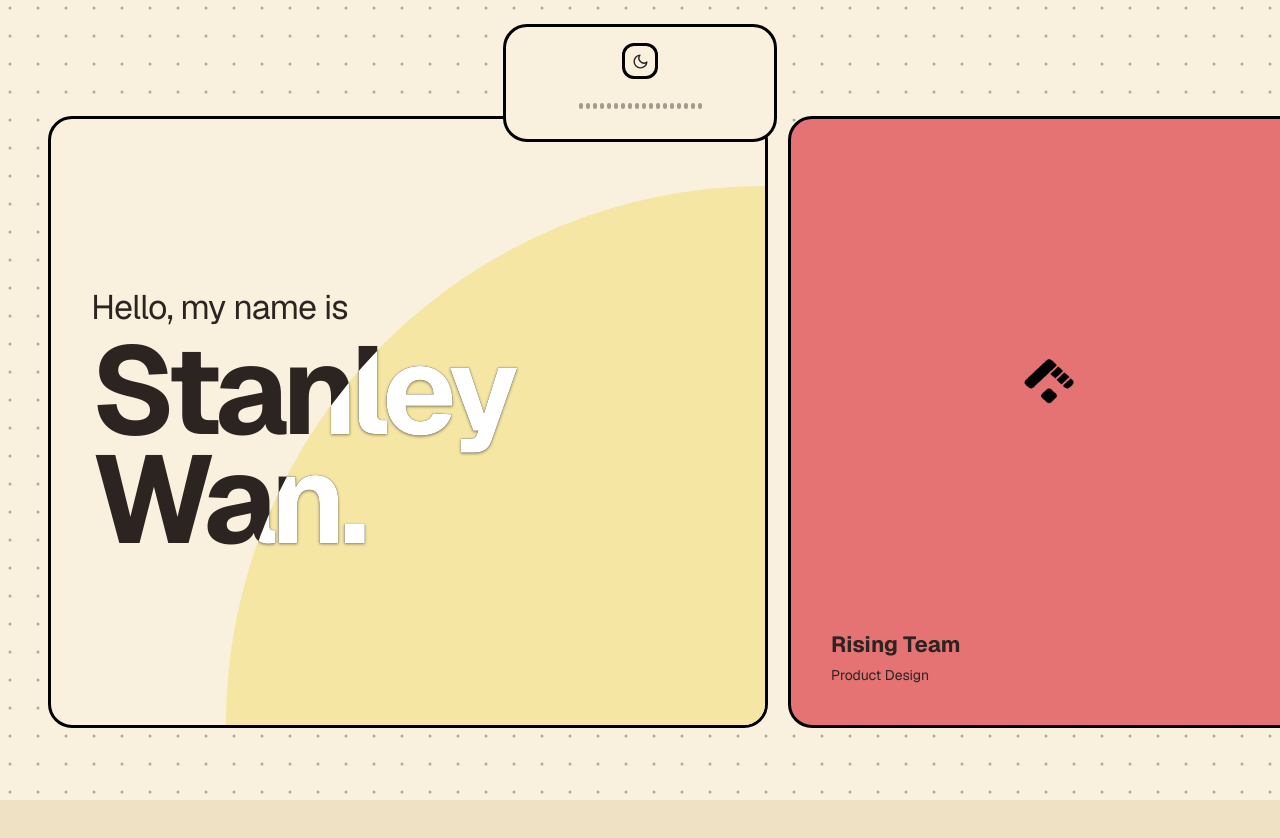
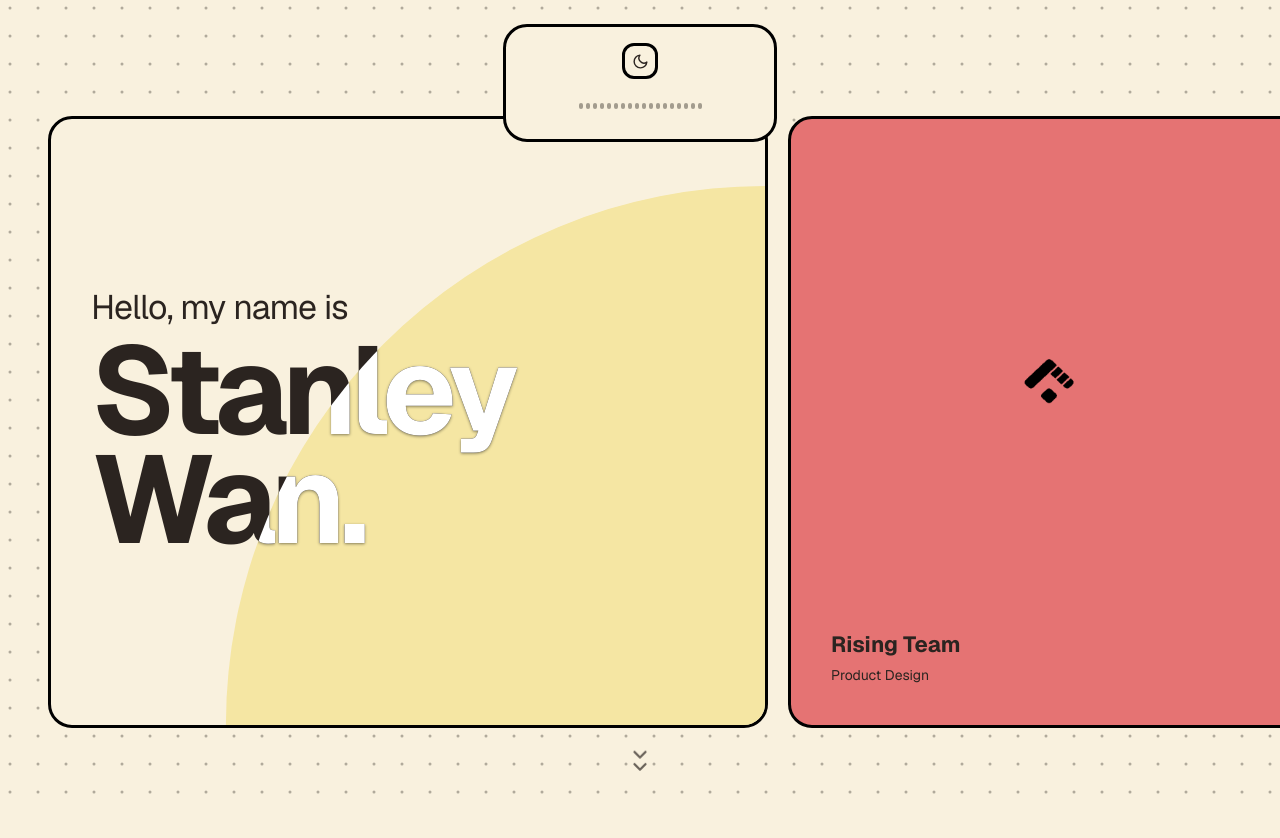
Before and after one commit to stanleywan-NU/Good-Website, a Next.js app: page / in a window 1280 px wide. Shown: the top 838 px of the page. Before the commit the page ends 800 px from the top, so only its background shows below. Built offline with nearby package versions, Linux system fonts and the light colour scheme.

Commit message:
Add bouncing scroll-cue arrows and a blank work-experience section below
Co-Authored-By: Claude Sonnet 5 <noreply@anthropic.com>

```diff
--- a/src/app/page.tsx
+++ b/src/app/page.tsx
@@ -791,6 +791,13 @@ export default function Home() {
   const rootRef = useRef<HTMLDivElement>(null);
   const trackRef = useRef<HTMLDivElement>(null);
   const toggleBtnRef = useRef<HTMLButtonElement>(null);
+  // The placeholder section below the hero — the bouncing down-arrows
+  // scroll to it directly rather than relying on wheel input reaching it
+  // natively, since the hero's own wheel handler (see the [data-cursor-
+  // melt]-scoped one further down) captures and redirects wheel events to
+  // the horizontal card track for anywhere over the hero, leaving no path
+  // for an ordinary scroll gesture to ever reach whatever's below it.
+  const workExperienceRef = useRef<HTMLDivElement>(null);
   // The currently in-flight theme reveal, if any — lets a new click skip it
   // early (see toggleTheme) instead of being blocked until it finishes on
   // its own, which read as a cooldown on rapid successive clicks.
@@ -1698,6 +1705,7 @@ export default function Home() {
     introExpanding ? {} : { fontSize: 124 * cardScale };
 
   return (
+    <>
     <div
       ref={rootRef}
       className="relative h-screen w-full overflow-hidden font-sans"
@@ -2448,6 +2456,46 @@ export default function Home() {
         </div>
       </div>
 
+      {/* Scroll cue for the work-experience section below — a click, not a
+          wheel-scroll invitation the page could actually honor natively:
+          the hero's own wheel handler (see the [data-cursor-melt]-scoped
+          effect above) captures every wheel event over the hero and
+          redirects it to the horizontal card track, so an ordinary scroll
+          gesture never reaches the section beneath. Hidden once a card is
+          expanded (nothing to scroll to from there) or before the intro
+          chrome has appeared (matches the toggle pill's own gating). */}
+      <button
+        type="button"
+        aria-label="Scroll to work experience"
+        onClick={() => workExperienceRef.current?.scrollIntoView({ behavior: "smooth" })}
+        data-cursor-melt
+        className="absolute bottom-3 left-1/2 z-20 flex -translate-x-1/2 flex-col items-center p-2"
+        style={{
+          opacity: chromeVisible && expandedIndex === null ? 0.7 : 0,
+          pointerEvents: chromeVisible && expandedIndex === null ? "auto" : "none",
+          transition: "opacity 300ms ease-out",
+          color: fg,
+        }}
+      >
+        <svg viewBox="0 0 24 24" width="22" height="22" fill="none" stroke="currentColor" strokeWidth="2.5" strokeLinecap="round" strokeLinejoin="round" className="animate-bounce">
+          <path d="M6 9l6 6 6-6" />
+        </svg>
+        <svg
+          viewBox="0 0 24 24"
+          width="22"
+          height="22"
+          fill="none"
+          stroke="currentColor"
+          strokeWidth="2.5"
+          strokeLinecap="round"
+          strokeLinejoin="round"
+          className="animate-bounce -mt-3"
+          style={{ animationDelay: "150ms" }}
+        >
+          <path d="M6 9l6 6 6-6" />
+        </svg>
+      </button>
+
       {/* Invisible click-catcher covering everything else while a card is
           expanded — sits above the toggle chrome and the (now-gapped)
           track, below the expanded card itself. Clicking it collapses, same
@@ -2474,5 +2522,16 @@ export default function Home() {
         }}
       />
     </div>
+
+    {/* Placeholder for a work-experience summary — deliberately blank for
+        now. min-h-screen (not h-screen) so it can grow taller than one
+        viewport once it has real content, without needing to come back
+        and change this. The hero above is a fixed h-screen with its own
+        overflow-hidden, so this being an ordinary sibling in normal flow
+        is what gives the page as a whole any scrollable height at all —
+        nothing needed on html/body for that, they're unconstrained by
+        default. */}
+    <section ref={workExperienceRef} className="min-h-screen w-full" style={{ backgroundColor: bg }} />
+    </>
   );
 }
```
